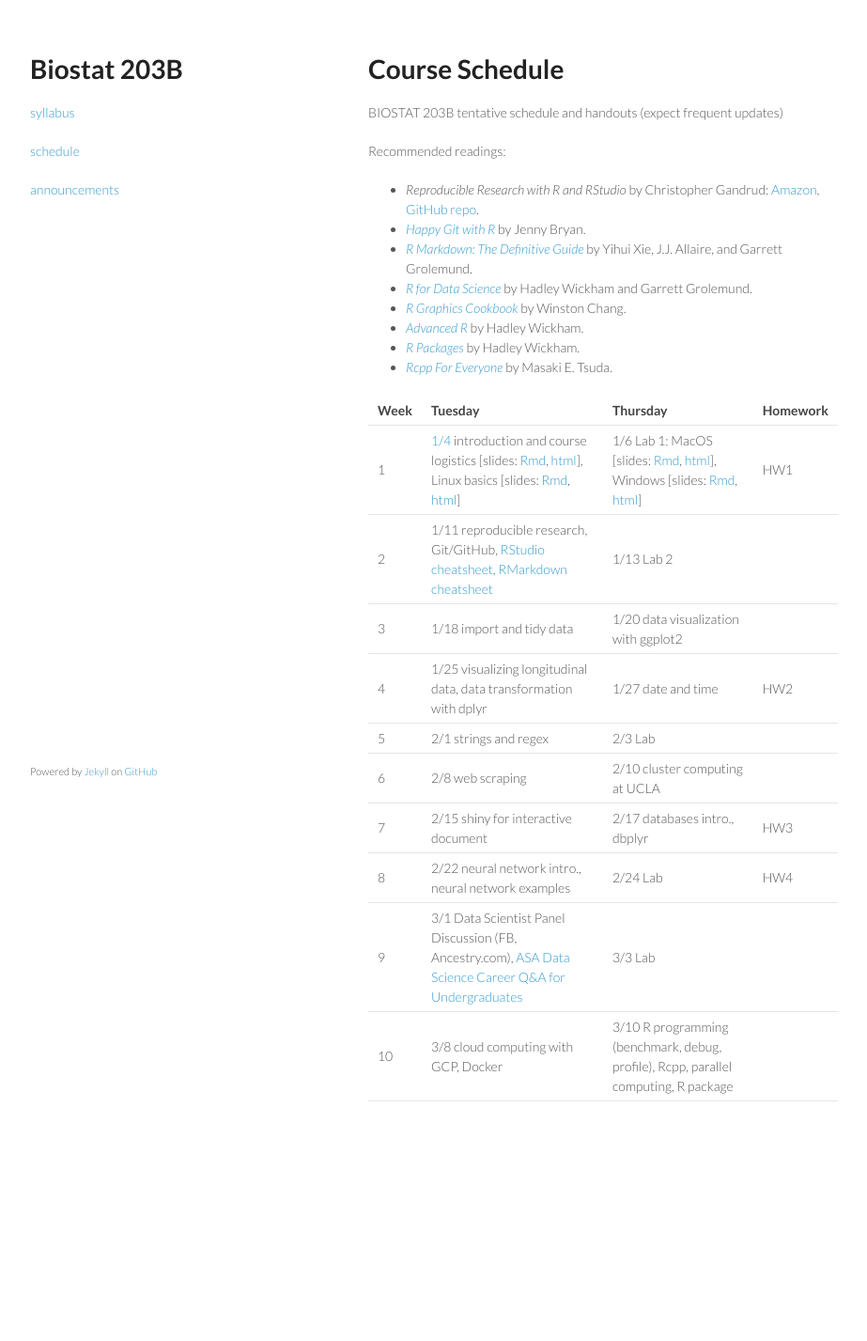
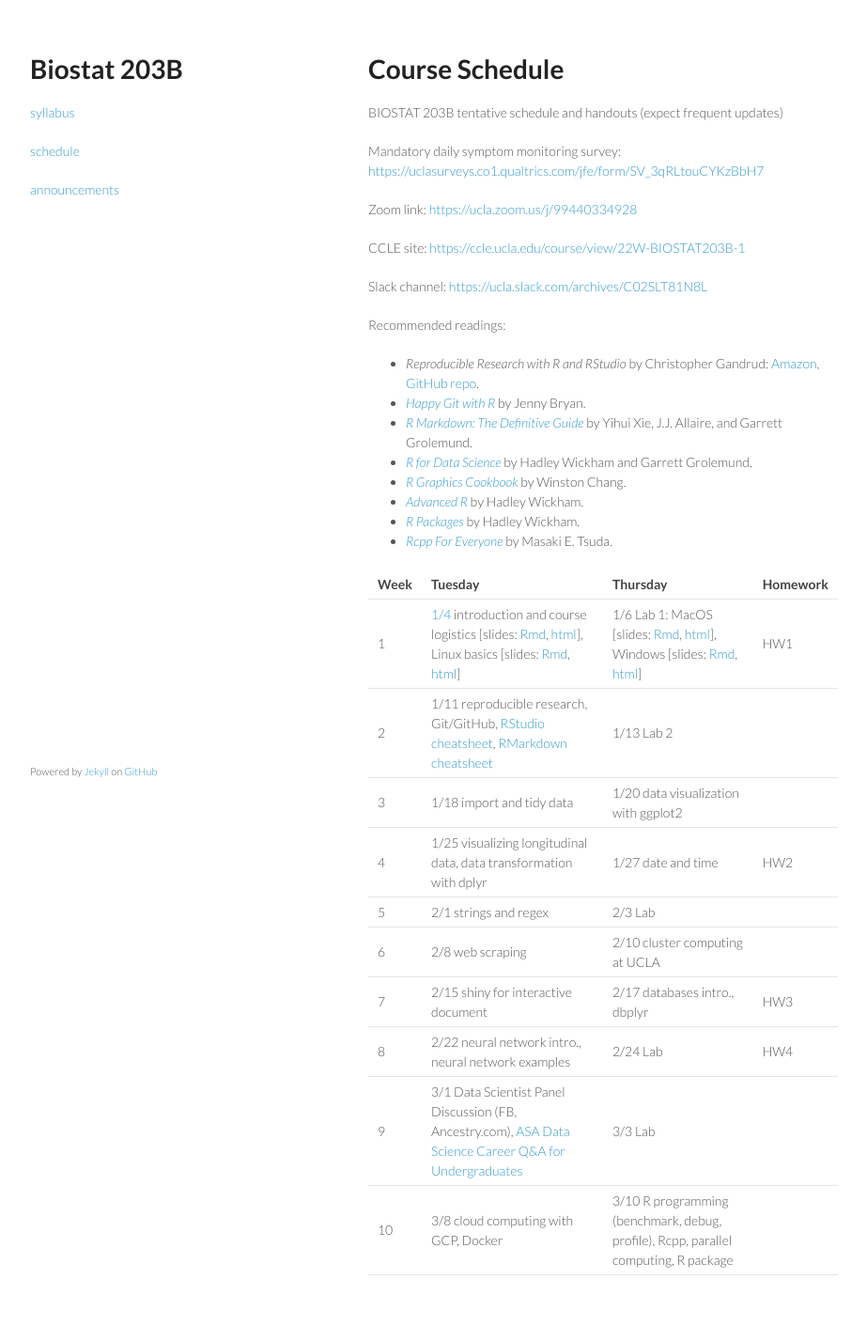
Before and after one commit to ucla-biostat-203b/2022winter, a Jekyll site: the page built from schedule/schedule.md, in a window 1280 px wide. Shown: the whole page at 94% size, without its empty margins (178-1101 px from the left). Built offline with Jekyll 4.4.1, drawn with Linux system fonts in a browser that asks for light colours; before the commit the page ends 1242 px from its top, so only the background shows below that.

Commit message:
add CCLE and Slack urls

```diff
--- a/schedule/schedule.md
+++ b/schedule/schedule.md
@@ -6,6 +6,14 @@ title: Biostat 203B
 # Course Schedule
 
 BIOSTAT 203B tentative schedule and handouts (expect frequent updates)
+
+Mandatory daily symptom monitoring survey: <https://uclasurveys.co1.qualtrics.com/jfe/form/SV_3qRLtouCYKzBbH7>
+
+Zoom link: <https://ucla.zoom.us/j/99440334928>
+
+CCLE site: <https://ccle.ucla.edu/course/view/22W-BIOSTAT203B-1>
+
+Slack channel: <https://ucla.slack.com/archives/C02SLT81N8L>
 
 Recommended readings:
 * _Reproducible Research with R and RStudio_ by Christopher Gandrud: [Amazon](https://www.amazon.com/Reproducible-Research-Studio-Second-Chapman/dp/1498715370/ref=dp_ob_title_bk), [GitHub repo](https://github.com/christophergandrud/Rep-Res-Book).
```
